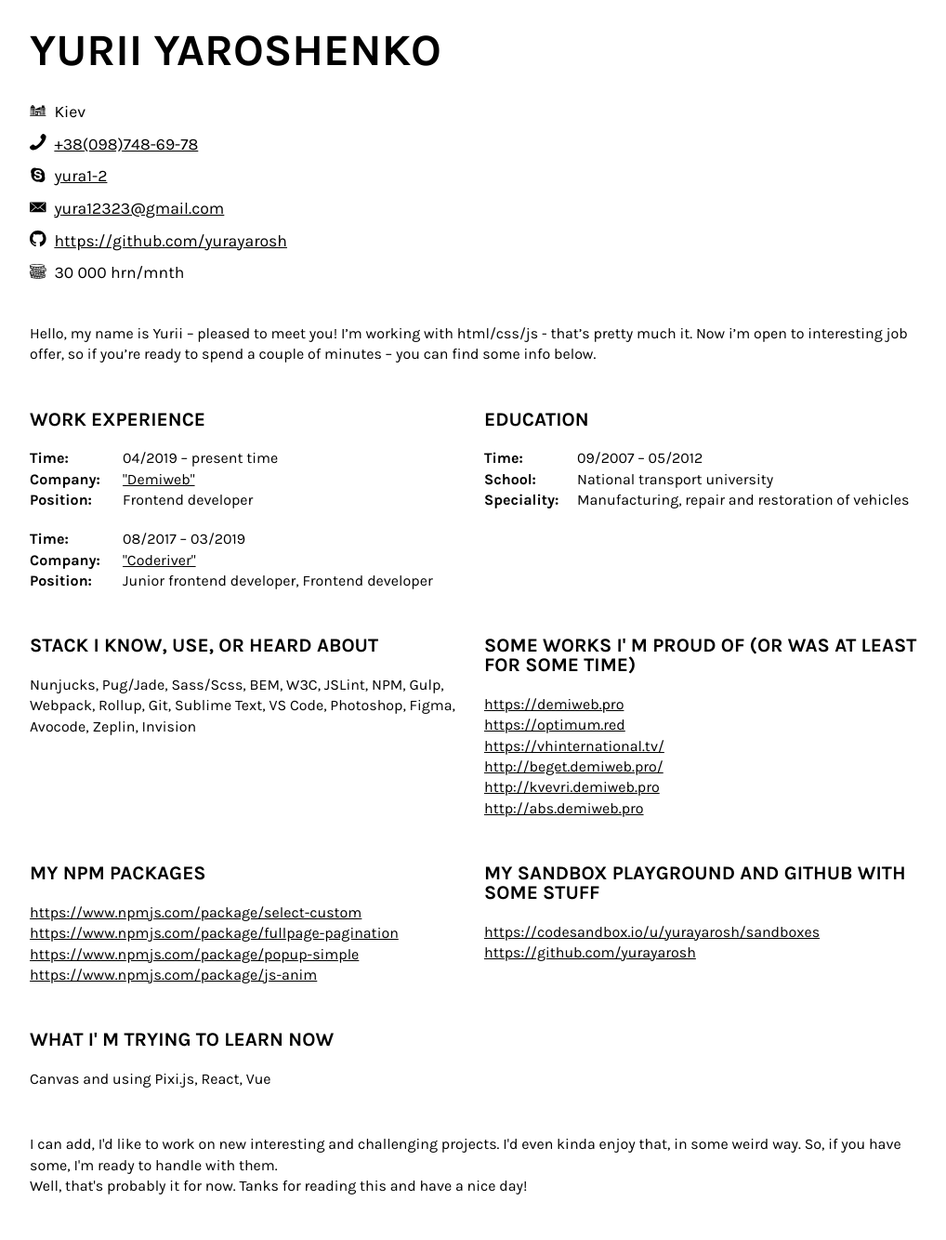
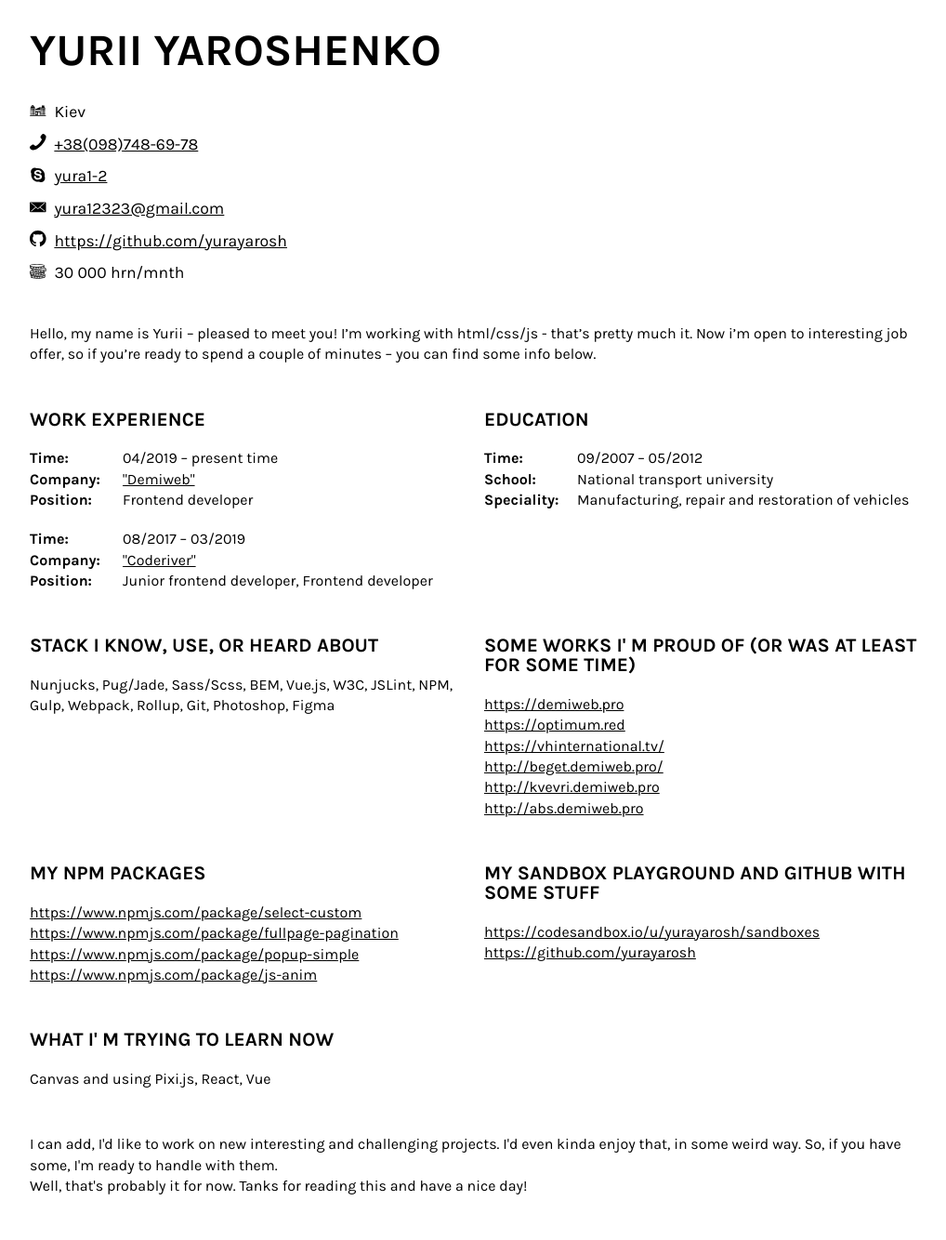
Before and after one commit to yurayarosh/cv, a Jekyll site: the page built from index.md, in a window 1280 px wide. Shown: the whole page at 93% size, without its empty margins (127-1145 px from the left). Built offline with Jekyll 4.4.1, drawn with Linux system fonts in a browser that asks for light colours.

Commit message:
change stack block

```diff
--- a/_data/main-data.yaml
+++ b/_data/main-data.yaml
@@ -28,7 +28,7 @@ blocks:
       - title: 'Speciality:'
         text: 'Manufacturing, repair and restoration of vehicles'
   - title: Stack I know, use, or heard about
-    text: Nunjucks, Pug/Jade, Sass/Scss, BEM, W3C, JSLint, NPM, Gulp, Webpack, Rollup, Git, Sublime Text, VS Code, Photoshop, Figma, Avocode, Zeplin, Invision
+    text: Nunjucks, Pug/Jade, Sass/Scss, BEM, Vue.js, W3C, JSLint, NPM, Gulp, Webpack, Rollup, Git, Photoshop, Figma
   - title: Some works i' m proud of (or was at least for some time)
     links:
       - href: https://demiweb.pro
```
